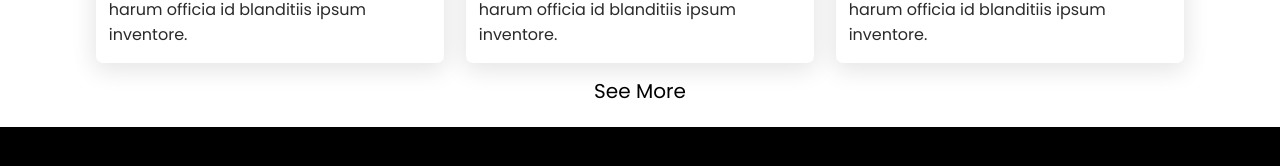
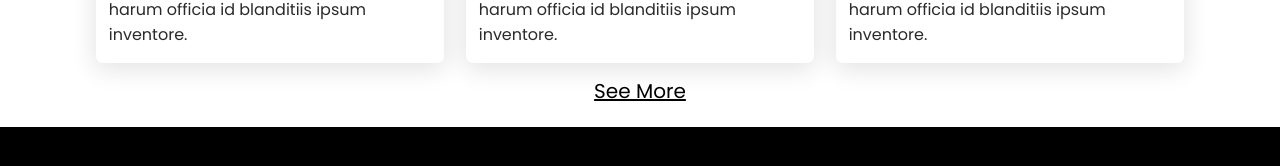
Before and after one commit to Soban22/PrintingWebsite, a React (Vite) app: page / in a window 1280 px wide. Shown: the part 2416-2582 px from the top of the page. Built offline with nearby package versions, Linux system fonts and the light colour scheme.

Commit message:
Update Home.jsx

```diff
--- a/src/routes/Home.jsx
+++ b/src/routes/Home.jsx
@@ -22,7 +22,7 @@ const Home = () => {
         <Trip/>
         <div style={{ position: "relative"}}>
   <a
-    Path="/product"
+    href="/product"
     style={{
       position: "absolute",
       top: "50%",
```
